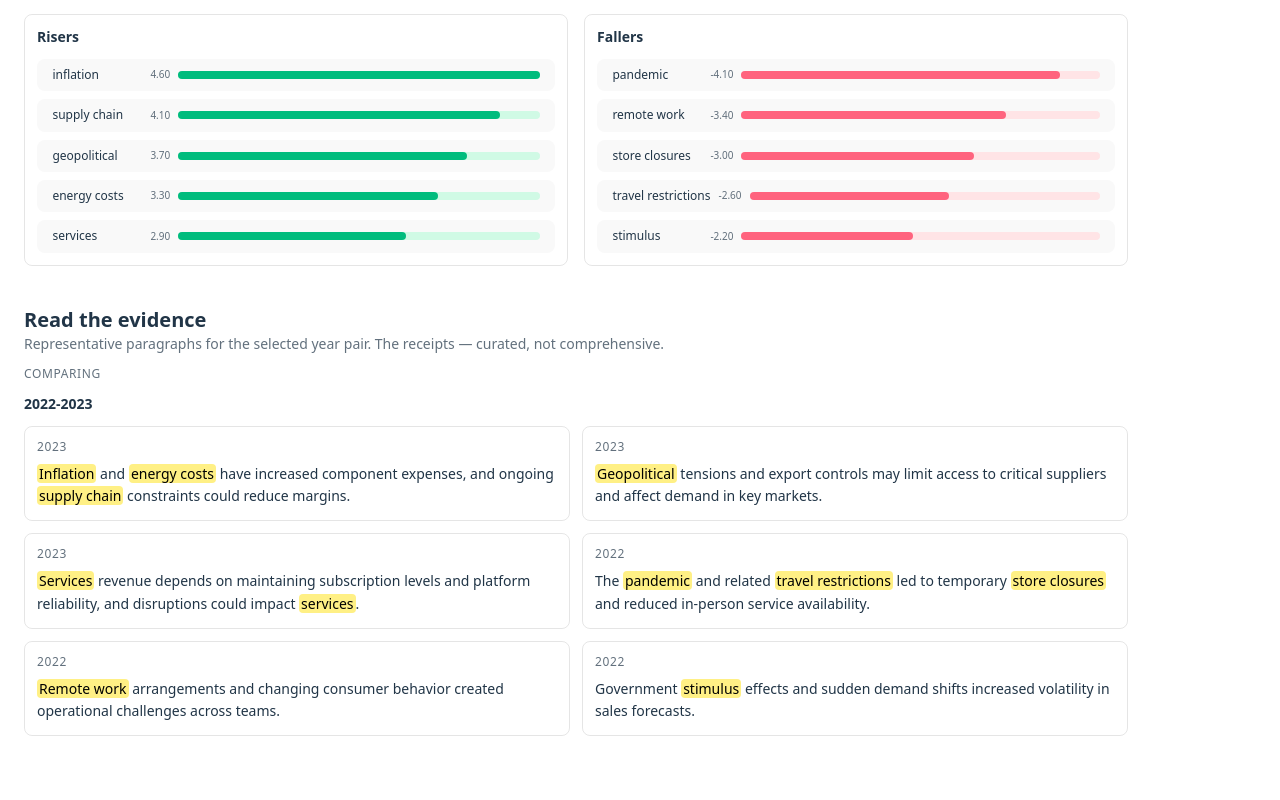
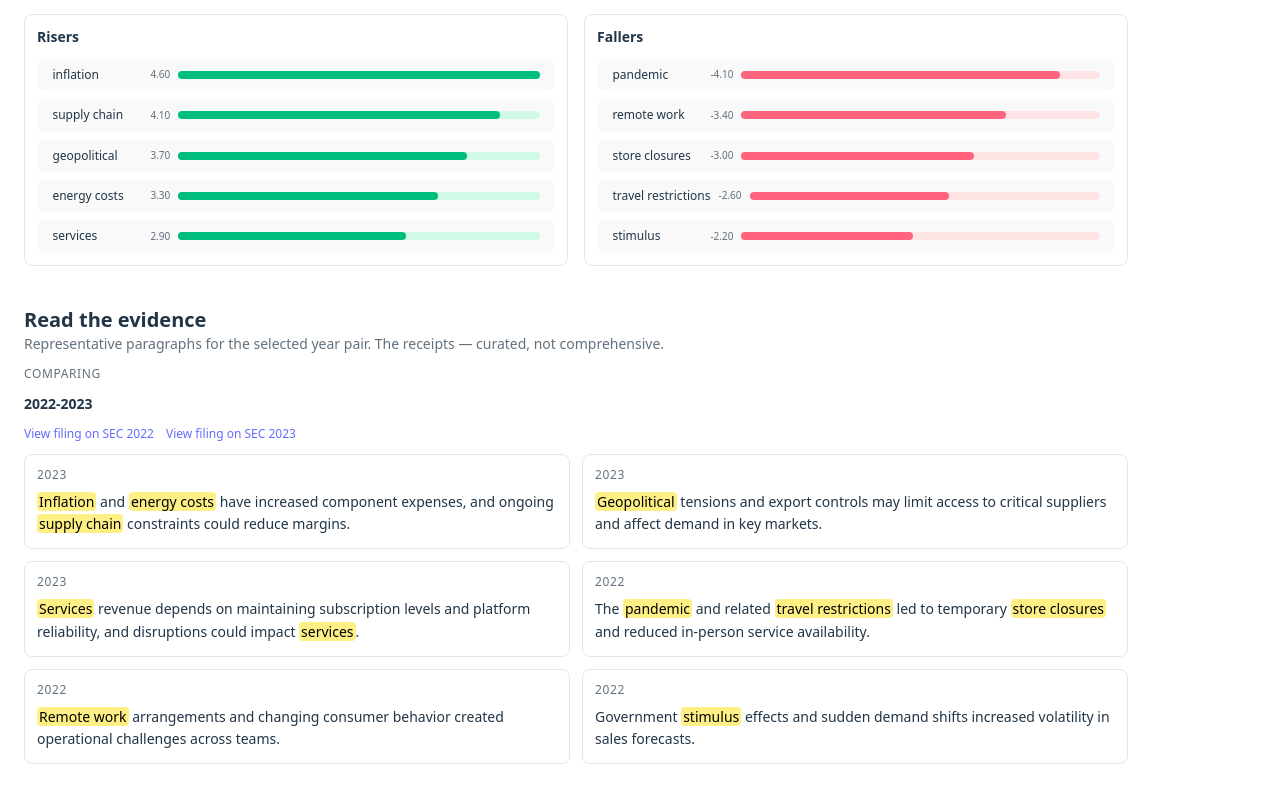
Before and after one commit to leibenjamin/sec-narrative-drift, a React (Vite) app: page /company in a window 1280 px wide. Shown: the part 1959-2759 px from the top of the page. Built offline with nearby package versions, Linux system fonts and the light colour scheme.

Commit message:
feat: add security/privacy hardening

```diff
--- a/src/components/ComparePane.tsx
+++ b/src/components/ComparePane.tsx
@@ -7,6 +7,7 @@ type ComparePaneProps = {
   selectedPair: { from: number; to: number } | null
   excerpts: Excerpts | null
   highlightTerms: string[]
+  secLinks?: Array<{ year: number; url: string }>
   errorMessage?: string | null
   showLowConfidenceWarning?: boolean
 }
@@ -15,6 +16,7 @@ export default function ComparePane({
   selectedPair,
   excerpts,
   highlightTerms,
+  secLinks,
   errorMessage,
   showLowConfidenceWarning,
 }: ComparePaneProps) {
@@ -49,6 +51,21 @@ export default function ComparePane({
           <div className="text-sm font-semibold">
             {selectedExcerptPair.from}-{selectedExcerptPair.to}
           </div>
+          {secLinks && secLinks.length > 0 ? (
+            <div className="flex flex-wrap gap-3 text-xs">
+              {secLinks.map((link) => (
+                <a
+                  key={`sec-${link.year}`}
+                  href={link.url}
+                  target="_blank"
+                  rel="noopener noreferrer"
+                  className="underline"
+                >
+                  {copy.comparePane.viewOnSec} {link.year}
+                </a>
+              ))}
+            </div>
+          ) : null}
           <div className="grid gap-3 md:grid-cols-2">
             {selectedExcerptPair.representativeParagraphs.map((para, index) => {
               const segments = splitForHighlight(para.text, highlightTerms)
--- a/src/lib/copy.ts
+++ b/src/lib/copy.ts
@@ -152,6 +152,7 @@ export const copy = {
       extraction: "How extraction works (high level)",
       drift: "How drift is computed (high level)",
       sanityCheck: "How to sanity‑check a spike",
+      securityPrivacy: "Security & privacy",
       credits: "Credits",
     },
     paragraphs: {
@@ -167,6 +168,8 @@ export const copy = {
         "We vectorize text and compute cosine similarity across years. Drift is defined as 1 − similarity. Term shifts are computed as a smoothed log‑odds difference.",
       sanityCheck:
         "Click the spike year → click the heatmap cell → skim term shifts → read the highlighted paragraphs → open the SEC link if anything looks off.",
+      securityPrivacy:
+        "No login, no user accounts, and no server-side tracking. SEC text is treated as untrusted and rendered as plain text with highlights. Notes (if used) are stored locally in your browser (localStorage) and never uploaded. If you front the site with Cloudflare, set security headers like CSP and frame-ancestors; GitHub Pages alone has limited header support.",
       credits:
         "Microcopy includes a few understated nods to workplace/tech satire (see docs for unused lines and attributions).",
     },
--- /dev/null
+++ b/src/lib/sanitize.ts
@@ -0,0 +1,23 @@
+export function escapeHtml(text: string): string {
+  return text
+    .replace(/&/g, "&amp;")
+    .replace(/</g, "&lt;")
+    .replace(/>/g, "&gt;")
+    .replace(/"/g, "&quot;")
+    .replace(/'/g, "&#39;")
+}
+
+export function assertSafeExternalUrl(url: string): string {
+  let parsed: URL
+  try {
+    parsed = new URL(url)
+  } catch {
+    throw new Error("Invalid URL")
+  }
+
+  if (parsed.protocol !== "https:" || parsed.hostname !== "www.sec.gov") {
+    throw new Error("Unsafe external URL")
+  }
+
+  return parsed.toString()
+}
--- a/src/pages/Company.tsx
+++ b/src/pages/Company.tsx
@@ -18,6 +18,7 @@ import {
   loadSimilarity,
 } from "../lib/data"
 import { exportExecBriefPng } from "../lib/exportPng"
+import { assertSafeExternalUrl } from "../lib/sanitize"
 import type { Excerpts, FilingRow, Meta, Metrics, ShiftPairs, SimilarityMatrix } from "../lib/types"
 
 function getErrorMessage(error: unknown, fallback: string): string {
@@ -276,6 +277,22 @@ export default function Company() {
     []
   )
 
+  const secLinks = useMemo(() => {
+    if (!selectedPair) return []
+    const years = [selectedPair.from, selectedPair.to]
+    return years
+      .map((year) => {
+        const filing = filings.find((item) => item.year === year)
+        if (!filing?.secUrl) return null
+        try {
+          return { year, url: assertSafeExternalUrl(filing.secUrl) }
+        } catch {
+          return null
+        }
+      })
+      .filter((link): link is { year: number; url: string } => Boolean(link))
+  }, [selectedPair, filings])
+
   if (loading) {
     return (
       <main className="min-h-screen">
@@ -437,6 +454,7 @@ export default function Company() {
             selectedPair={selectedPair}
             excerpts={excerpts}
             highlightTerms={highlightTerms}
+            secLinks={secLinks}
             errorMessage={excerptsError}
             showLowConfidenceWarning={hasLowConfidence}
           />
--- a/src/pages/Methodology.tsx
+++ b/src/pages/Methodology.tsx
@@ -48,6 +48,13 @@ export default function Methodology() {
         </section>
 
         <section className="space-y-2">
+          <h2 className="text-lg font-semibold">
+            {copy.methodology.headings.securityPrivacy}
+          </h2>
+          <p className="text-sm opacity-80">{copy.methodology.paragraphs.securityPrivacy}</p>
+        </section>
+
+        <section className="space-y-2">
           <h2 className="text-lg font-semibold">{copy.methodology.headings.credits}</h2>
           <p className="text-sm opacity-70">{copy.methodology.paragraphs.credits}</p>
         </section>
```
